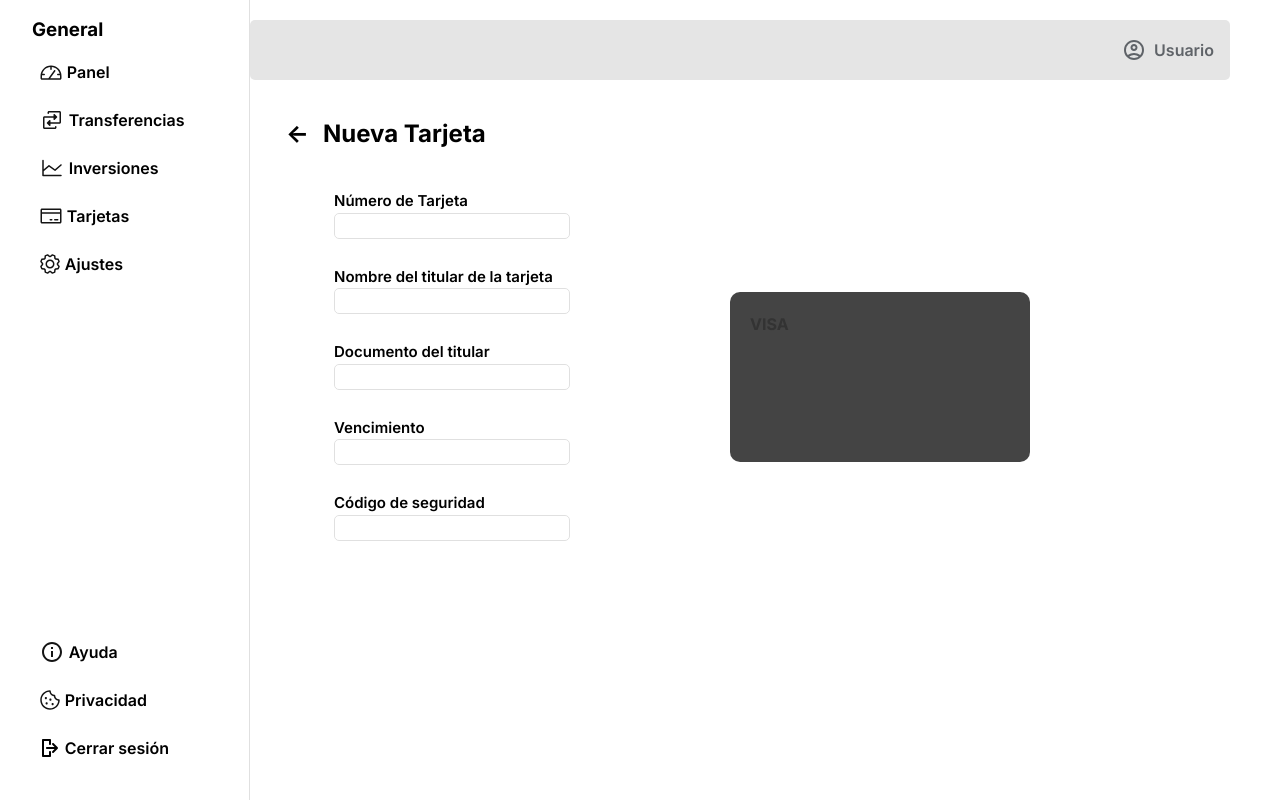
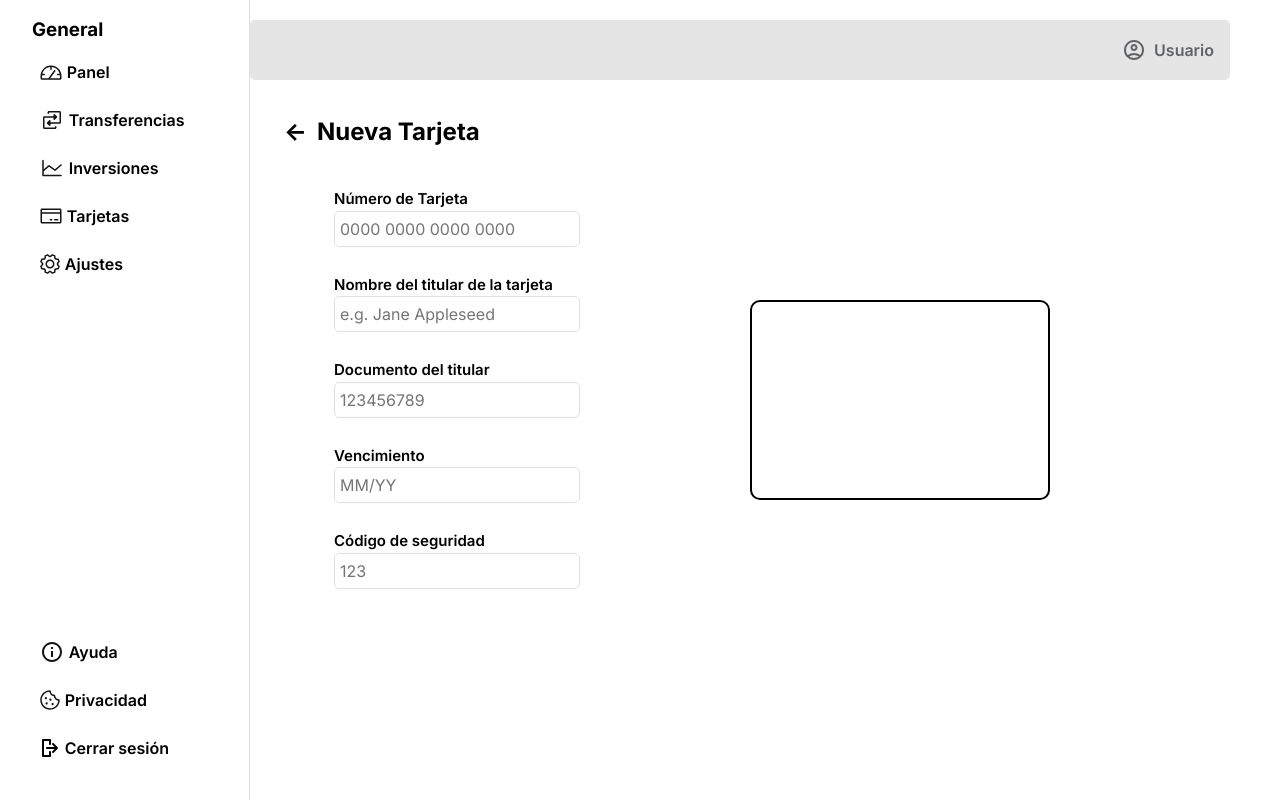
Before and after one commit to Josefinamrm/Billetera_Virtual_Web, a Vue app: page /user/nueva-tarjeta in a window 1280 px wide. Built offline with nearby package versions, Linux system fonts and the light colour scheme.

Commit message:
add credit card

```diff
--- a/src/components/creditcard/CreditCardDisplay.vue
+++ b/src/components/creditcard/CreditCardDisplay.vue
@@ -190,12 +190,11 @@ const cardType = computed(() => {
   font-weight: bold;
 }
 
-/* Blur effect for hidden data */
 .data-hidden .card-number,
 .data-hidden .card-name,
 .data-hidden .card-expiry,
 .data-hidden .cvv {
   filter: blur(4px);
-  pointer-events: none; /* Prevent interaction */
+  pointer-events: none;
 }
 </style>
--- a/src/components/creditcard/CreditCardForm.vue
+++ b/src/components/creditcard/CreditCardForm.vue
@@ -1,82 +1,87 @@
 <template>
-  <div class="flex flex-col items-center font-sans">
-    <CreditCardDisplay
-      :card-number="cardNumber"
-      :card-name="cardName"
-      :card-expiry="cardExpiry"
-      :card-cvv="cardCvv"
-      :is-card-flipped="isCardFlipped"
-    />
+  <div class="app-container">
+    <!-- Back Button and Title -->
+    <div class="title">
+      <button class="back" @click="goToLastVisitedPage"><h2><-</h2></button>
+      <h2>Nueva Tarjeta</h2>
+    </div>
 
-    <form @submit.prevent="handleSubmit" class="w-[380px] space-y-4">
-      <div>
-        <label for="cardNumber" class="block text-xs uppercase tracking-wider text-primary">Card Number</label>
-        <input
-          id="cardNumber"
-          v-model="cardNumber"
-          @focus="handleFocus"
-          @blur="handleBlur"
-          maxlength="19"
-          placeholder="0000 0000 0000 0000"
-          class="w-full mt-1 px-3 py-2 bg-background border border-input rounded-md text-sm shadow-sm placeholder-muted-foreground focus:outline-none focus:border-primary focus:ring-1 focus:ring-primary"
-        />
-      </div>
-      <div>
-        <label for="cardName" class="block text-xs uppercase tracking-wider text-primary">Cardholder Name</label>
-        <input
-          id="cardName"
-          v-model="cardName"
-          @focus="handleFocus"
-          @blur="handleBlur"
-          placeholder="e.g. Jane Appleseed"
-          class="w-full mt-1 px-3 py-2 bg-background border border-input rounded-md text-sm shadow-sm placeholder-muted-foreground focus:outline-none focus:border-primary focus:ring-1 focus:ring-primary"
-        />
-      </div>
-      <div class="flex gap-4">
-        <div class="flex-1">
-          <label for="cardExpiry" class="block text-xs uppercase tracking-wider text-primary">Expiry Date (MM/YY)</label>
-          <input
-            id="cardExpiry"
-            v-model="cardExpiry"
-            @focus="handleFocus"
-            @blur="handleBlur"
-            maxlength="5"
-            placeholder="MM/YY"
-            class="w-full mt-1 px-3 py-2 bg-background border border-input rounded-md text-sm shadow-sm placeholder-muted-foreground focus:outline-none focus:border-primary focus:ring-1 focus:ring-primary"
-          />
+    <!-- Form and Card Display -->
+    <div class="newCard">
+      <!-- Card Input Form -->
+      <div class="attributes">
+        <div class="number">
+          <label for="number">Número de Tarjeta</label>
+          <div class="text-box">
+            <input type="text" id="number" v-model="cardNumber" @focus="handleFocus" @blur="handleBlur" maxlength="19" placeholder="0000 0000 0000 0000" />
+          </div>
         </div>
-        <div class="flex-1">
-          <label for="cardCvv" class="block text-xs uppercase tracking-wider text-primary">CVV</label>
-          <input
-            id="cardCvv"
-            v-model="cardCvv"
-            @focus="handleFocus"
-            @blur="handleBlur"
-            maxlength="3"
-            placeholder="e.g. 123"
-            class="w-full mt-1 px-3 py-2 bg-background border border-input rounded-md text-sm shadow-sm placeholder-muted-foreground focus:outline-none focus:border-primary focus:ring-1 focus:ring-primary"
-          />
+
+        <div class="name">
+          <label for="name">Nombre del titular de la tarjeta</label>
+          <div class="text-box">
+            <input type="text" id="name" v-model="cardName" placeholder="e.g. Jane Appleseed" />
+          </div>
+        </div>
+
+        <div class="identification">
+          <label for="identification">Documento del titular</label>
+          <div class="text-box">
+            <input type="text" id="identification" v-model="identification" placeholder="123456789" />
+          </div>
+        </div>
+
+        <div class="expiration">
+          <label for="expiration">Vencimiento</label>
+          <div class="text-box">
+            <input type="text" id="expiration" v-model="cardExpiry" maxlength="5" placeholder="MM/YY" />
+          </div>
+        </div>
+
+        <div class="security">
+          <label for="security">Código de seguridad</label>
+          <div class="text-box">
+            <input type="text" id="security" v-model="cardCvv" @focus="handleFocus" @blur="handleBlur" maxlength="3" placeholder="123" />
+          </div>
         </div>
       </div>
-      <button type="submit" class="w-full px-4 py-2 bg-primary text-primary-foreground rounded-md hover:bg-primary/90 focus:outline-none focus:ring-2 focus:ring-primary focus:ring-offset-2">
-        Confirm
-      </button>
-    </form>
+
+      <!-- Credit Card Display -->
+      <CreditCardDisplay
+        class="card"
+        :card-number="cardNumber"
+        :card-name="cardName"
+        :card-expiry="cardExpiry"
+        :card-cvv="cardCvv"
+        :is-card-flipped="isCardFlipped"
+      />
+    </div>
   </div>
 </template>
 
 <script setup>
 import { ref } from 'vue'
+import { useRouter } from 'vue-router'
 import CreditCardDisplay from './CreditCardDisplay.vue'
 
+// Ref variables for card inputs
 const cardNumber = ref('')
 const cardName = ref('')
+const identification = ref('')
 const cardExpiry = ref('')
 const cardCvv = ref('')
 const isCardFlipped = ref(false)
 
+// Router for navigating back
+const router = useRouter()
+
+function goToLastVisitedPage() {
+  router.back()
+}
+
+// Flip card when focusing on CVV input
 const handleFocus = (e) => {
-  if (e.target.id === 'cardCvv') {
+  if (e.target.id === 'security') {
     isCardFlipped.value = true
   }
 }
@@ -84,21 +89,55 @@ const handleFocus = (e) => {
 const handleBlur = () => {
   isCardFlipped.value = false
 }
-
-const handleSubmit = () => {
-  console.log('Form submitted', {
-    cardNumber: cardNumber.value,
-    cardName: cardName.value,
-    cardExpiry: cardExpiry.value,
-    cardCvv: cardCvv.value
-  })
-}
 </script>
 
 <style scoped>
-@media (max-width: 768px) {
-  .w-\[380px\] {
-    width: 300px;
-  }
+h2 {
+  color: black;
+  font-size: 1.5rem;
+  margin-bottom: 1rem;
+}
+
+.title {
+  display: flex;
+  flex-direction: row;
+  gap: 10px;
+  margin-bottom: 20px;
+}
+
+.app-container {
+  display: flex;
+  flex-direction: column;
+  margin-left: 10px;
+}
+
+.text-box {
+  width: min-content;
+  border-style: solid;
+  border-width: 1px;
+  border-color: #e0e0e0;
+  border-radius: 5px;
+  margin-bottom: 25px;
+  padding: 5px;
+}
+
+label {
+  font-size: 15px;
+  font-weight: 600;
+  color: #000000;
+}
+
+.newCard {
+  display: flex;
+  flex-direction: row;
+  align-items: center;
+  gap: 150px;
+  padding-left: 50px;
+}
+
+.card {
+  width: 300px;
+  height: 200px;
+  margin-left: 20px;
 }
 </style>
--- a/src/router/index.js
+++ b/src/router/index.js
@@ -45,7 +45,7 @@ const router = createRouter({
         {
           path: 'nueva-tarjeta',
           name: 'newCard',
-          component: () => import('../components/cardPage/NewCardPage.vue')
+          component: () => import('../components/creditcard/CreditCardForm.vue')
         },
         {
           path: 'panel',
```
